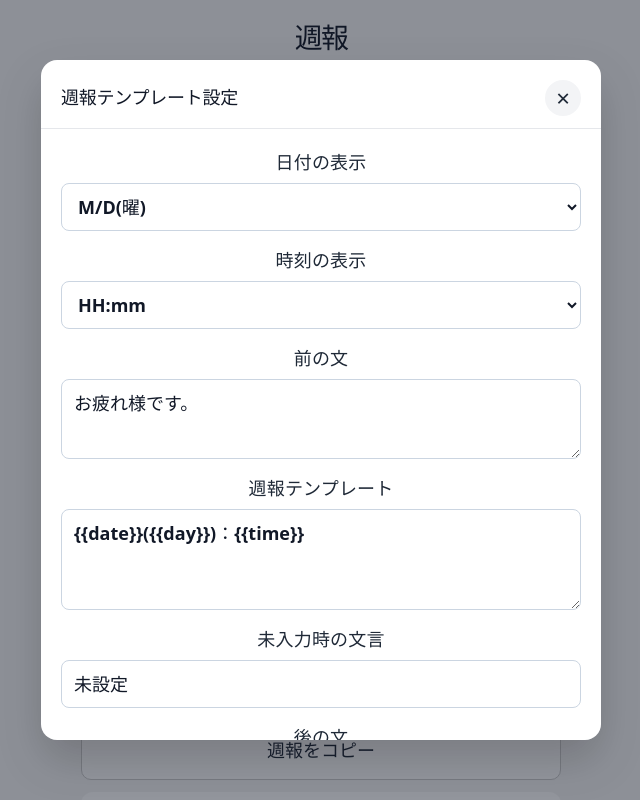
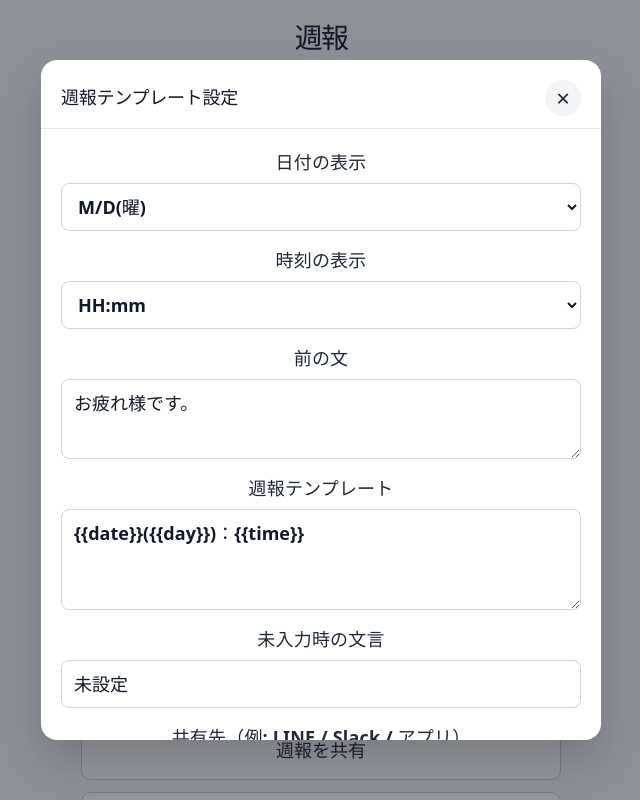
Before and after one commit to noimica/weekly-report, a React (Vite) app: page / in a window 1280 px wide. Both pictures are taken after a click on the button "週報テンプレート設定を開く". Shown: the top 800 px of the page, without its empty margins (319-959 px from the left). Built offline with nearby package versions, Linux system fonts and the light colour scheme.

Commit message:
共有機能

```diff
--- a/src/App.tsx
+++ b/src/App.tsx
@@ -17,6 +17,7 @@ type ReportSettings = {
   outro: string;
   template: string;
   emptyText: string;
+  shareTarget: string;
   perDateEmptyText?: Record<string, string>;
 };
 
@@ -24,6 +25,7 @@ const STORAGE_KEY = 'weekly-report-records';
 const STORAGE_KEY_SETTINGS = 'weekly-report-settings';
 const DEFAULT_START_TIME = '09:00';
 const DEFAULT_TEMPLATE = '{{date}}({{day}})：{{time}}';
+const DEFAULT_SHARE_TARGET = 'アプリ';
 
 function getMonday(date: Date): Date {
   const result = new Date(date);
@@ -89,6 +91,7 @@ function loadSettings(): ReportSettings {
       outro: '今週もありがとうございました。',
       template: DEFAULT_TEMPLATE,
       emptyText: '未設定',
+      shareTarget: DEFAULT_SHARE_TARGET,
       perDateEmptyText: {},
     };
   }
@@ -103,6 +106,7 @@ function loadSettings(): ReportSettings {
       outro: parsed.outro ?? '今週もありがとうございました。',
       template: parsed.template ?? DEFAULT_TEMPLATE,
       emptyText: parsed.emptyText ?? '未設定',
+      shareTarget: parsed.shareTarget ?? DEFAULT_SHARE_TARGET,
       perDateEmptyText: parsed.perDateEmptyText ?? {},
     };
   } catch {
@@ -113,6 +117,7 @@ function loadSettings(): ReportSettings {
       outro: '今週もありがとうございました。',
       template: DEFAULT_TEMPLATE,
       emptyText: '未設定',
+      shareTarget: DEFAULT_SHARE_TARGET,
       perDateEmptyText: {},
     };
   }
@@ -266,10 +271,39 @@ function App() {
 
   async function copyReport() {
     const report = generateReport();
+    const textToCopy = settings.shareTarget
+      ? `${settings.shareTarget}\n\n${report}`
+      : report;
 
-    await navigator.clipboard.writeText(report);
+    if (!navigator.clipboard || !navigator.clipboard.writeText) {
+      window.alert('この環境ではコピー機能が利用できません。');
+      return;
+    }
+
+    await navigator.clipboard.writeText(textToCopy);
 
     window.alert('週報をコピーしました');
+  }
+
+  async function shareReport() {
+    const report = generateReport();
+    const textToShare = settings.shareTarget
+      ? `${settings.shareTarget}\n\n${report}`
+      : report;
+
+    if (navigator.share) {
+      try {
+        await navigator.share({
+          title: '週報',
+          text: textToShare,
+        });
+        return;
+      } catch {
+        // フォールバックとしてコピーを使う
+      }
+    }
+
+    await copyReport();
   }
 
   return (
@@ -428,6 +462,20 @@ function App() {
               </label>
 
               <label className="field">
+                <span>共有先（例: LINE / Slack / アプリ）</span>
+                <input
+                  type="text"
+                  value={settings.shareTarget}
+                  onChange={(event) =>
+                    setSettings((current) => ({
+                      ...current,
+                      shareTarget: event.target.value,
+                    }))
+                  }
+                />
+              </label>
+
+              <label className="field">
                 <span>後の文</span>
                 <textarea
                   rows={2}
@@ -506,6 +554,13 @@ function App() {
 
       <button
         className="secondary-button"
+        onClick={shareReport}
+      >
+        週報を共有
+      </button>
+
+      <button
+        className="secondary-button"
         onClick={copyReport}
       >
         週報をコピー
```
